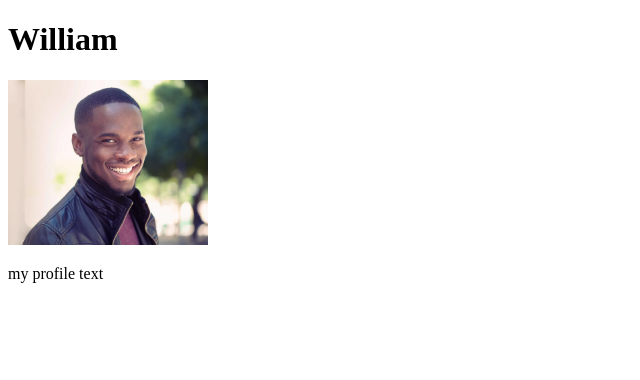
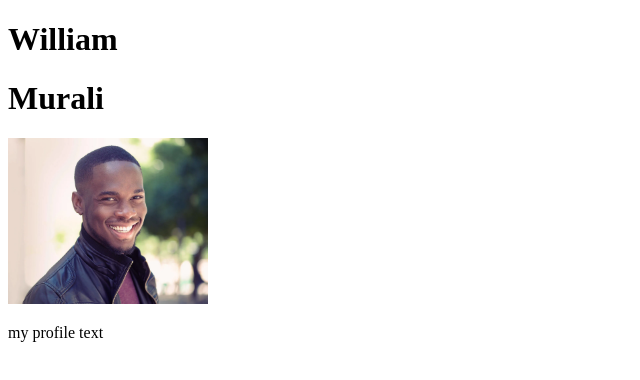
Before and after one commit to MugazaaNetwork/first-project, a plain HTML site: page Index.html in a window 1280 px wide. Shown: the whole page, without its empty margins (0-640 px from the left). Drawn offline with Linux system fonts and the light colour scheme.

Commit message:
add new name commit

```diff
--- a/Index.html
+++ b/Index.html
@@ -7,6 +7,7 @@
 </head>
 <body>
      <h1>William</h1>
+     <h1>Murali</h1>
      <img width="200px" src="profile.jpg" alt="">
      <p>my profile text</p>
 </body>
```
